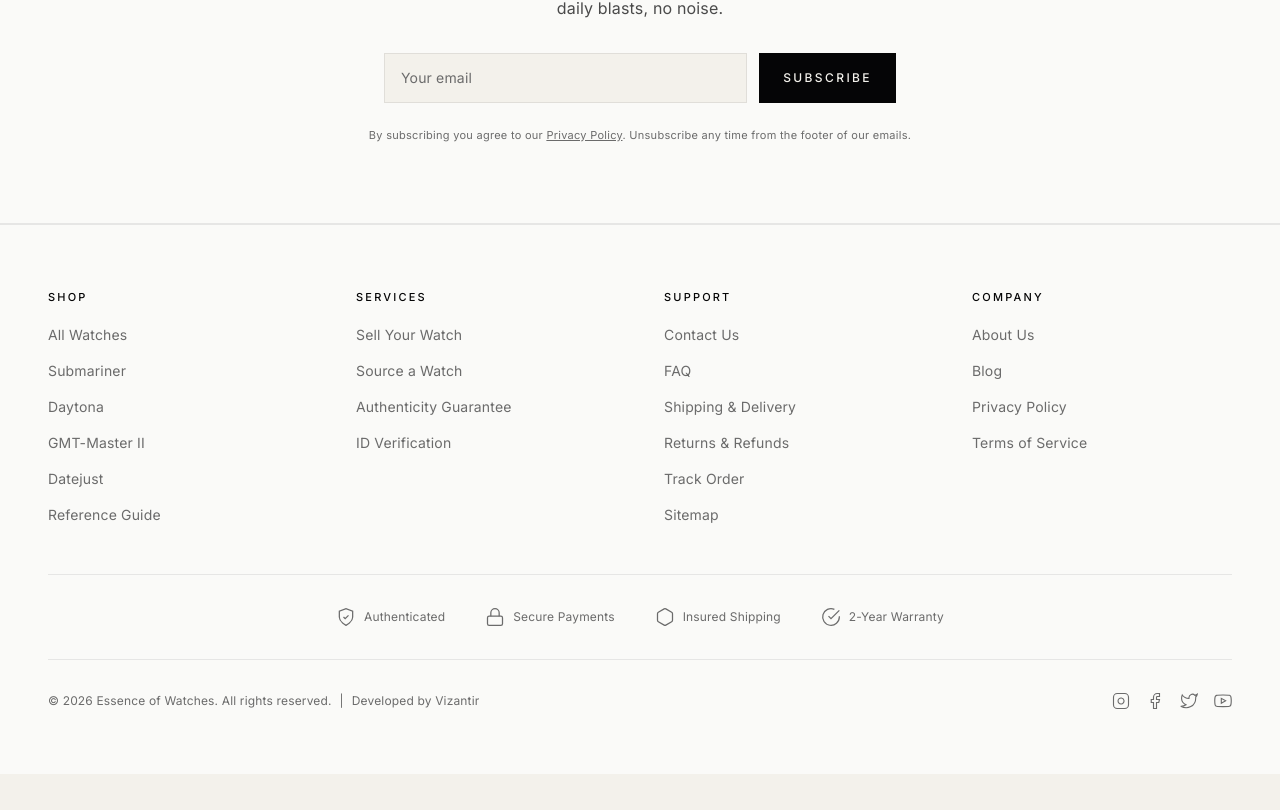
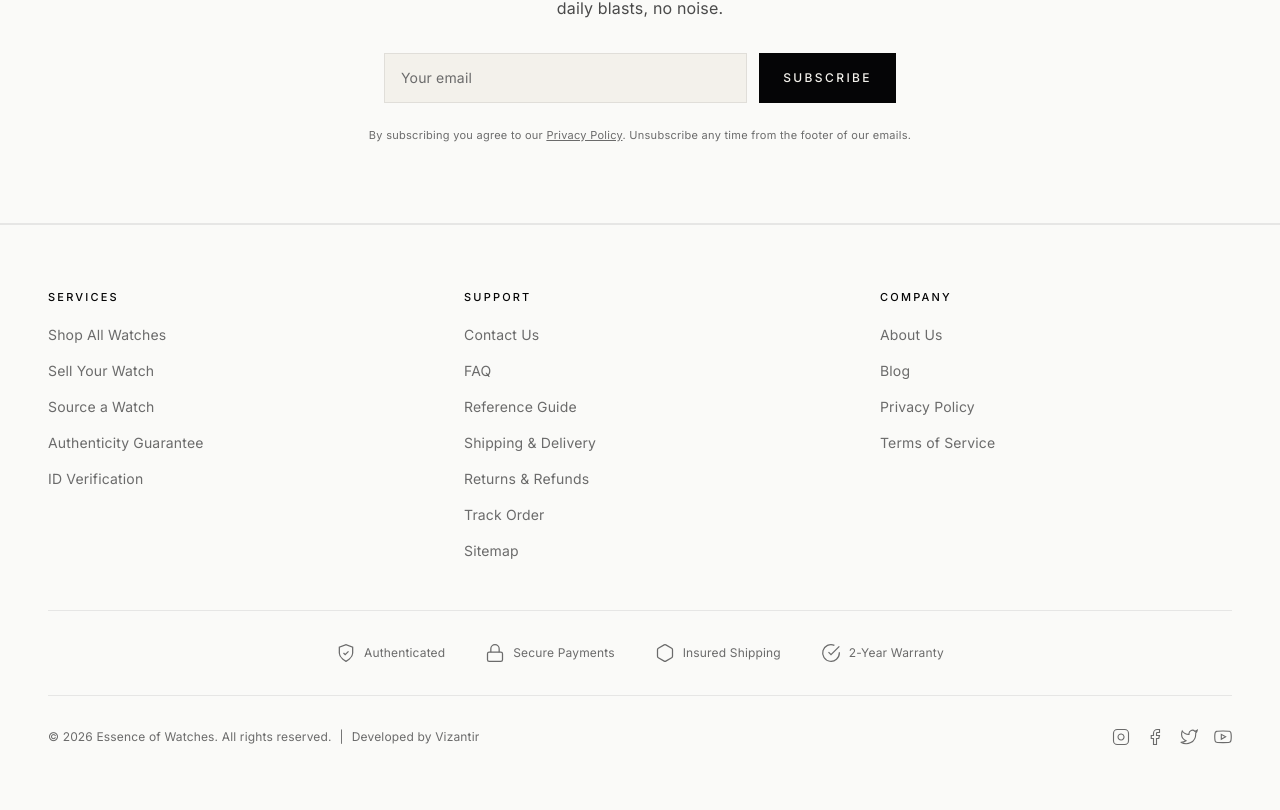
Before and after one commit to vizantirmarketing-alt/essence-of-watches, a Next.js app: page /en/blog in a window 1280 px wide. Shown: the part 2201-3011 px from the top of the page. Before the commit the page ends 2975 px from the top, so only its background shows below. Built offline with nearby package versions, Linux system fonts and the light colour scheme; no server answers; a web font is replaced by a local one.

Commit message:
Restructure footer to three columns, remove model-specific shop links

```diff
--- a/components/footer/Footer.tsx
+++ b/components/footer/Footer.tsx
@@ -10,11 +10,11 @@ export default function Footer() {
   return (
     <footer className="bg-[var(--bg-secondary)] border-t border-[var(--border)]">
       <div className="max-w-[1400px] mx-auto px-4 sm:px-6 lg:px-12 py-12 sm:py-16">
-        <div className="grid grid-cols-2 sm:grid-cols-4 gap-8 sm:gap-12 mb-12">
-          {/* Shop */}
+        <div className="grid grid-cols-2 sm:grid-cols-2 lg:grid-cols-3 gap-8 sm:gap-10 lg:gap-16 mb-12">
+          {/* Services */}
           <div>
             <h4 className="text-[var(--text-primary)] text-[11px] tracking-[0.2em] uppercase font-medium mb-4">
-              {t('shop.title')}
+              {t('services.title')}
             </h4>
             <ul className="space-y-3">
               <li>
@@ -22,58 +22,9 @@ export default function Footer() {
                   href="/shop"
                   className="text-[var(--text-muted)] text-sm hover:text-[var(--text-primary)] transition"
                 >
-                  {t('shop.allWatches')}
+                  {t('services.shopAllWatches')}
                 </Link>
               </li>
-              <li>
-                <Link
-                  href="/shop?collection=Submariner"
-                  className="text-[var(--text-muted)] text-sm hover:text-[var(--text-primary)] transition"
-                >
-                  {t('shop.submariner')}
-                </Link>
-              </li>
-              <li>
-                <Link
-                  href="/shop?collection=Daytona"
-                  className="text-[var(--text-muted)] text-sm hover:text-[var(--text-primary)] transition"
-                >
-                  {t('shop.daytona')}
-                </Link>
-              </li>
-              <li>
-                <Link
-                  href="/shop?collection=GMT-Master"
-                  className="text-[var(--text-muted)] text-sm hover:text-[var(--text-primary)] transition"
-                >
-                  {t('shop.gmtMaster')}
-                </Link>
-              </li>
-              <li>
-                <Link
-                  href="/shop?collection=Datejust"
-                  className="text-[var(--text-muted)] text-sm hover:text-[var(--text-primary)] transition"
-                >
-                  {t('shop.datejust')}
-                </Link>
-              </li>
-              <li>
-                <Link
-                  href="/references"
-                  className="text-[var(--text-muted)] text-sm hover:text-[var(--text-primary)] transition"
-                >
-                  {t('shop.referenceGuide')}
-                </Link>
-              </li>
-            </ul>
-          </div>
-
-          {/* Services */}
-          <div>
-            <h4 className="text-[var(--text-primary)] text-[11px] tracking-[0.2em] uppercase font-medium mb-4">
-              {t('services.title')}
-            </h4>
-            <ul className="space-y-3">
               <li>
                 <Link
                   href="/sell"
@@ -133,6 +84,14 @@ export default function Footer() {
               </li>
               <li>
                 <Link
+                  href="/references"
+                  className="text-[var(--text-muted)] text-sm hover:text-[var(--text-primary)] transition"
+                >
+                  {t('support.referenceGuide')}
+                </Link>
+              </li>
+              <li>
+                <Link
                   href="/shipping"
                   className="text-[var(--text-muted)] text-sm hover:text-[var(--text-primary)] transition"
                 >
@@ -167,7 +126,7 @@ export default function Footer() {
           </div>
 
           {/* Company */}
-          <div>
+          <div className="col-span-2 lg:col-span-1">
             <h4 className="text-[var(--text-primary)] text-[11px] tracking-[0.2em] uppercase font-medium mb-4">
               {t('company.title')}
             </h4>
--- a/messages/de.json
+++ b/messages/de.json
@@ -54,6 +54,7 @@
     },
     "services": {
       "title": "Services",
+      "shopAllWatches": "Alle Uhren shoppen",
       "sellYourWatch": "Uhr verkaufen",
       "sourceWatch": "Uhr beschaffen",
       "authenticityGuarantee": "Echtheitsgarantie",
@@ -63,6 +64,7 @@
       "title": "Support",
       "contactUs": "Kontakt",
       "faq": "FAQ",
+      "referenceGuide": "Referenzführer",
       "shippingDelivery": "Versand & Lieferung",
       "returnsRefunds": "Rückgabe & Erstattung",
       "trackOrder": "Sendung verfolgen",
--- a/messages/en.json
+++ b/messages/en.json
@@ -54,6 +54,7 @@
     },
     "services": {
       "title": "Services",
+      "shopAllWatches": "Shop All Watches",
       "sellYourWatch": "Sell Your Watch",
       "sourceWatch": "Source a Watch",
       "authenticityGuarantee": "Authenticity Guarantee",
@@ -63,6 +64,7 @@
       "title": "Support",
       "contactUs": "Contact Us",
       "faq": "FAQ",
+      "referenceGuide": "Reference Guide",
       "shippingDelivery": "Shipping & Delivery",
       "returnsRefunds": "Returns & Refunds",
       "trackOrder": "Track Order",
--- a/messages/ja.json
+++ b/messages/ja.json
@@ -54,6 +54,7 @@
     },
     "services": {
       "title": "サービス",
+      "shopAllWatches": "全モデルを見る",
       "sellYourWatch": "時計を売る",
       "sourceWatch": "ご希望モデルを探す",
       "authenticityGuarantee": "真贋保証",
@@ -63,6 +64,7 @@
       "title": "サポート",
       "contactUs": "お問い合わせ",
       "faq": "よくあるご質問",
+      "referenceGuide": "リファレンスガイド",
       "shippingDelivery": "配送について",
       "returnsRefunds": "返品・返金",
       "trackOrder": "配送状況",
--- a/messages/ko.json
+++ b/messages/ko.json
@@ -54,6 +54,7 @@
     },
     "services": {
       "title": "서비스",
+      "shopAllWatches": "전체 시계 보기",
       "sellYourWatch": "시계 판매",
       "sourceWatch": "시계 소싱",
       "authenticityGuarantee": "정품 보증",
@@ -63,6 +64,7 @@
       "title": "고객 지원",
       "contactUs": "문의하기",
       "faq": "자주 묻는 질문",
+      "referenceGuide": "레퍼런스 가이드",
       "shippingDelivery": "배송 안내",
       "returnsRefunds": "반품·환불",
       "trackOrder": "배송 조회",
--- a/messages/zh.json
+++ b/messages/zh.json
@@ -54,6 +54,7 @@
     },
     "services": {
       "title": "服务",
+      "shopAllWatches": "浏览全部表款",
       "sellYourWatch": "出售腕表",
       "sourceWatch": "寻表服务",
       "authenticityGuarantee": "真伪保障",
@@ -63,6 +64,7 @@
       "title": "客户支持",
       "contactUs": "联系我们",
       "faq": "常见问题",
+      "referenceGuide": "型号指南",
       "shippingDelivery": "配送与交付",
       "returnsRefunds": "退货与退款",
       "trackOrder": "订单追踪",
```
